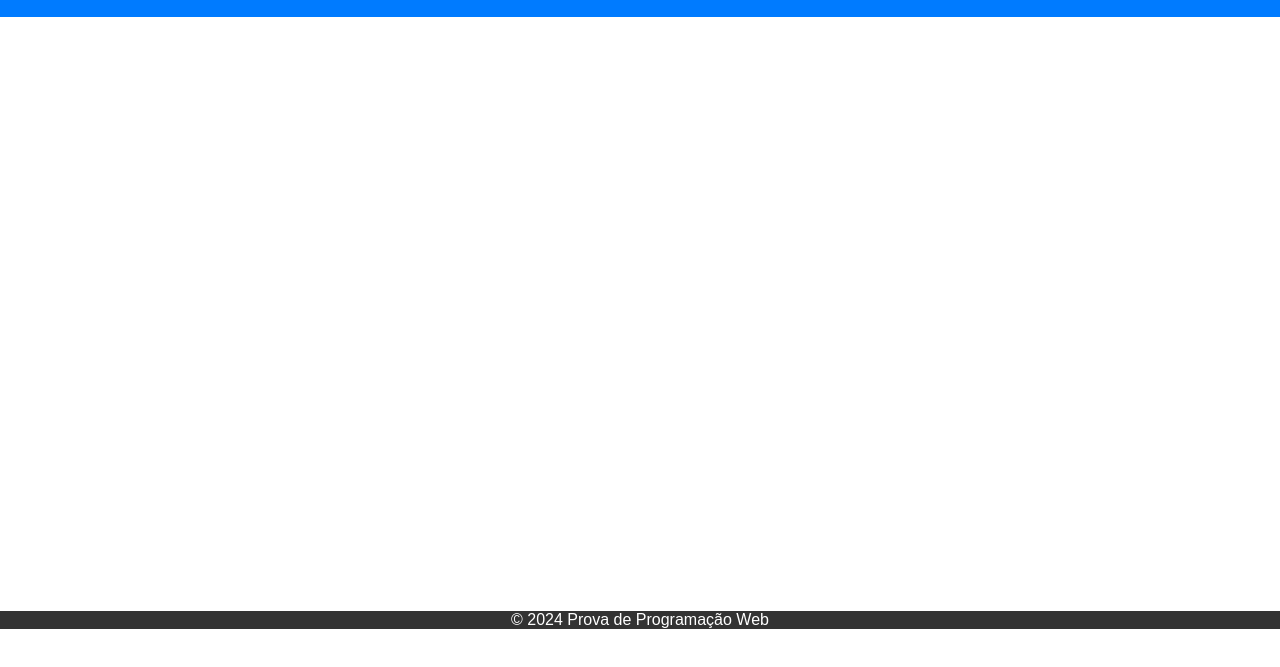
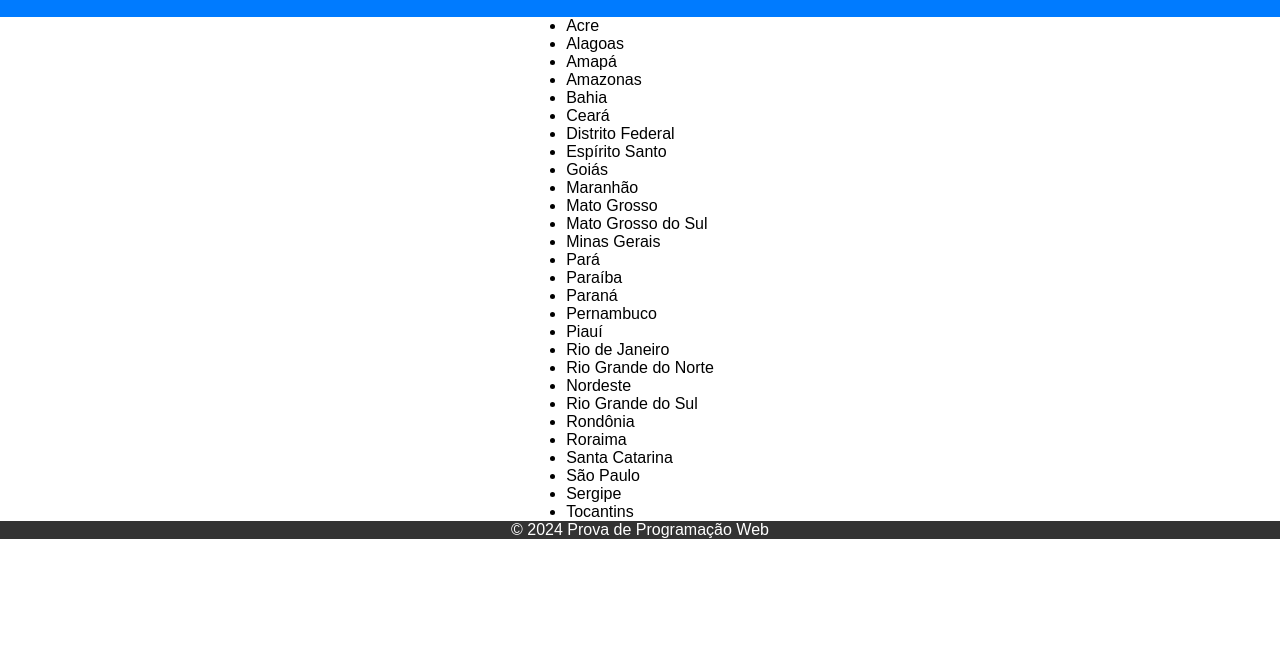
Before and after one commit to Hudson-Matias/Prova-Pratica-1-bim, a plain HTML site: page index.html in a window 1280 px wide. Shown: the part 51-718 px from the top of the page. Drawn offline with Linux system fonts and the light colour scheme.

Commit message:
Colocando os estados

```diff
--- a/index.html
+++ b/index.html
@@ -12,39 +12,34 @@
     </header>
     <main>
         <ul>
-            <li></li>
-            <li></li>
-            <li></li>
-            <li></li>
-            <li></li>
-            <li></li>
-            <li></li>
-            <li></li>
-            <li></li>
-            <li></li>
-            <li></li>
-            <li></li>
-            <li></li>
-            <li></li>
-            <li></li>
-            <li></li>
-            <li></li>
-            <li></li>
-            <li></li>
-            <li></li>
-            <li></li>
-            <li></li>
-            <li></li>
-            <li></li>
-            <li></li>
-            <li></li>
-            <li></li>
-            <li></li>
-            <li></li>
-            <li></li>
-            <li></li>
-            <li></li>
-            <li></li>
+            <li>Acre</li>
+            <li>Alagoas</li>
+            <li>Amapá</li>
+            <li>Amazonas</li>
+            <li>Bahia</li>
+            <li>Ceará</li>
+            <li>Distrito Federal</li>
+            <li>Espírito Santo</li>
+            <li>Goiás</li>
+            <li>Maranhão</li>
+            <li>Mato Grosso</li>
+            <li>Mato Grosso do Sul</li>
+            <li>Minas Gerais</li>
+            <li>Pará</li>
+            <li>Paraíba</li>
+            <li>Paraná</li>
+            <li>Pernambuco</li>
+            <li>Piauí</li>
+            <li>Rio de Janeiro</li>
+            <li>Rio Grande do Norte</li>
+            <li>Nordeste</li>
+            <li>Rio Grande do Sul</li>
+            <li>Rondônia</li>
+            <li>Roraima</li>
+            <li>Santa Catarina</li>
+            <li>São Paulo</li>
+            <li>Sergipe</li>
+            <li>Tocantins</li>
         </ul>
     </main>
     <footer>
--- a/style.css
+++ b/style.css
@@ -1,9 +1,9 @@
-*{
+* {
     padding: 0;
     margin: 0;
 }
 
-body{
+body {
     font-family: Arial, Helvetica, sans-serif;
 }
 
@@ -19,7 +19,14 @@ header h1 {
     font-size: 24px;
 }
 
-footer{
+
+main {
+    display: flex;
+    flex-direction: column;
+    align-items: center;
+}
+
+footer {
     background-color: #333;
     color: white;
     text-align: center;
```
